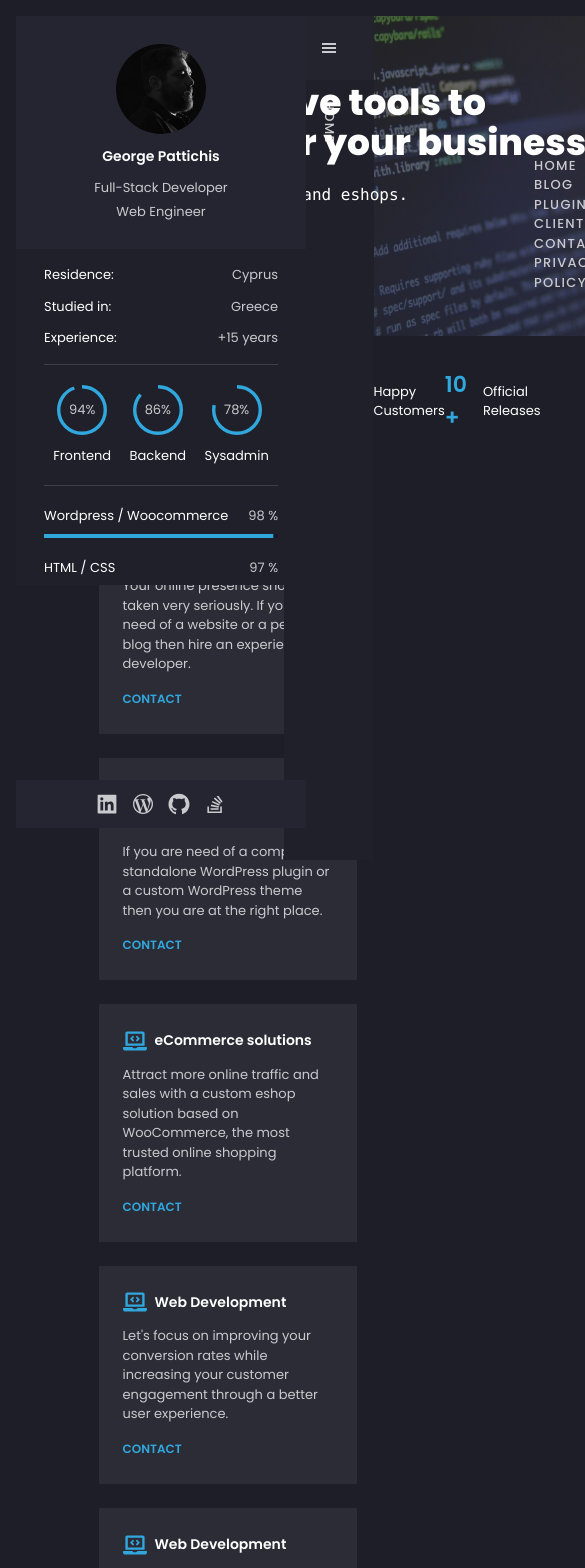
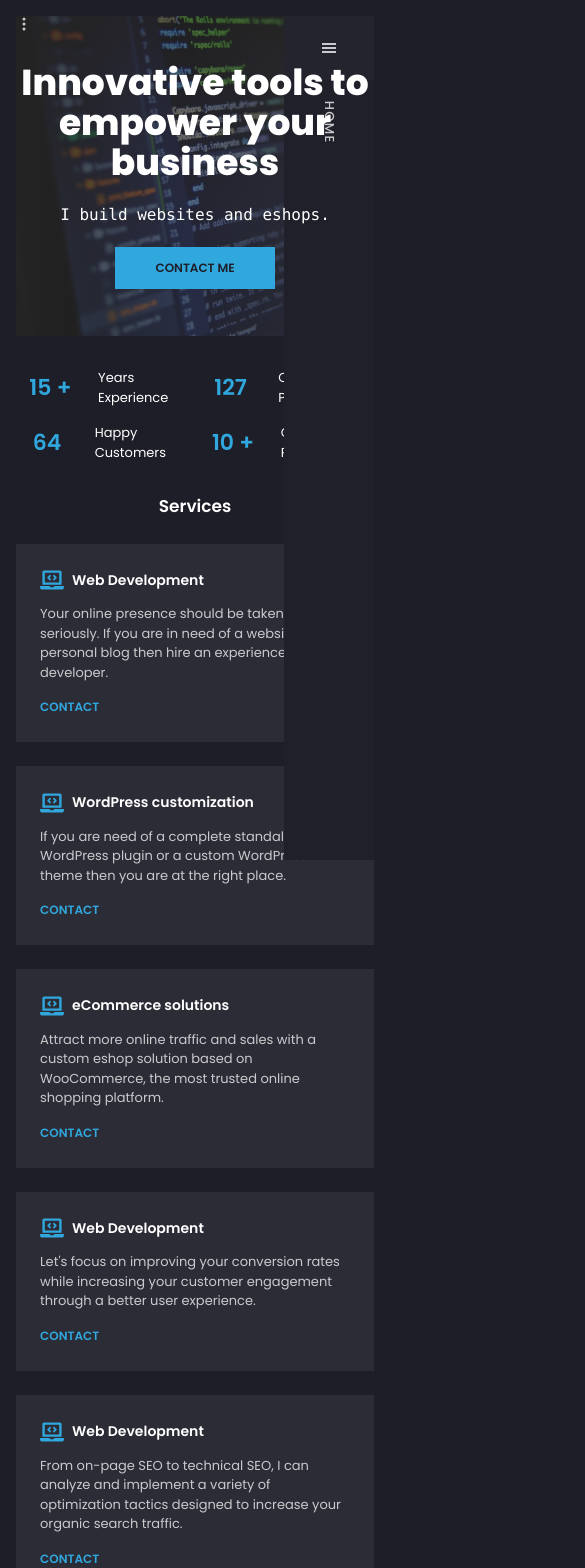
Before and after one commit to sujon3537/gp-portfolio, a React (Vite) app: page / in a window 390 px wide. Shown: the top 1568 px of the page, 585 px wide, since content can reach past the window. Built offline with nearby package versions, Linux system fonts and the light colour scheme; grey boxes are pictures that could not be loaded.

Commit message:
responsive

```diff
--- a/src/App.jsx
+++ b/src/App.jsx
@@ -24,11 +24,9 @@ function App() {
         <LeftSideBar />
       </div>
       <div
-        className={
-          open
-            ? "col-start-3 col-span-8 transition-all duration-700"
-            : "col-start-4 col-span-8 transition-all duration-700"
-        }
+        className={`${
+          open ? "xl:col-start-3" : "xl:col-start-4"
+        } col-start-1 col-end-13 xl:col-span-8 mx-4 transition-all duration-700`}
       >
         <Banner />
         <Featured />
--- a/src/components/Banner.jsx
+++ b/src/components/Banner.jsx
@@ -5,12 +5,12 @@ import bannerImg from "../assets/images/gp-top.png";
 const Banner = () => {
   return (
     <div
-      className="w-[850px] h-[320px] bg-left bg-cover relative flex items-center"
+      className="w-full h-[320px] bg-left bg-cover relative flex justify-center xl:justify-start items-center"
       style={{
         backgroundImage: `url(${bannerBG})`,
       }}
     >
-      <div className="flex flex-col gap-y-5 pl-10">
+      <div className="flex flex-col gap-y-5 xl:pl-10 text-center xl:text-start">
         <h3 className="text-white text-4xl font-extrabold z-10 max-w-md">
           Innovative tools to empower your business
         </h3>
@@ -19,12 +19,12 @@ const Banner = () => {
         </p>
         <a
           href="#"
-          className="text-[#1e1e28] font-semibold text-[12px] text-center uppercase z-10 w-[160px] py-3 bg-primary hover:-translate-y-[2px] duration-300 ease-in-out"
+          className="text-[#1e1e28] font-semibold text-[12px] text-center  uppercase z-10 w-[160px] mx-auto xl:mx-0 py-3 bg-primary hover:-translate-y-[2px] duration-300 ease-in-out"
         >
           contact me
         </a>
       </div>
-      <div className="w-[320px] h-auto z-10">
+      <div className="w-[320px] h-auto z-10 hidden xl:block">
         <img src={bannerImg} alt="banner-img" className="w-full h-full" />
       </div>
       <div className="w-full h-full bg-gradient-to-r from-neutral-800/90 via-neutral-800/60 to-neutral-800/90 absolute top-0 left-0 right-0 bottom-0"></div>
--- a/src/components/Counter.jsx
+++ b/src/components/Counter.jsx
@@ -20,11 +20,11 @@ const Counter = (props) => {
   }, []);
 
   return (
-    <div className="flex items-center gap-x-4">
+    <div className="flex items-center justify-around w-[49%] md:w-[24%]">
       <span className="text-[22px] font-semibold text-primary">
         {number} {props.plus && "+"}
       </span>
-      <h3 className="text-[13px] text-white">{props.title}</h3>
+      <h3 className="text-[13px] text-white w-20 lg:w-full">{props.title}</h3>
     </div>
   );
 };
--- a/src/components/Featured.jsx
+++ b/src/components/Featured.jsx
@@ -3,7 +3,7 @@ import Counter from "./Counter";
 
 const Featured = () => {
   return (
-    <div className="flex justify-between my-8">
+    <div className="flex justify-between flex-wrap gap-y-4 my-8">
       <Counter value={15} plus={true} title="Years Experience" />
       <Counter value={127} title="Completed Projects" />
       <Counter value={64} title="Happy Customers" />
--- /dev/null
+++ b/src/components/Heading.jsx
@@ -0,0 +1,11 @@
+import React from "react";
+
+const Heading = ({ title }) => {
+  return (
+    <h2 className="text-[17px] font-semibold text-white text-center md:text-start mb-6">
+      {title}
+    </h2>
+  );
+};
+
+export default Heading;
--- a/src/components/LeftSideBar.jsx
+++ b/src/components/LeftSideBar.jsx
@@ -3,12 +3,14 @@ import profileImg from "../assets/images/sidebar img.jpg";
 import ProgressCircle from "./ProgressCircle";
 import ProgressBar from "./ProgressBar";
 import { AiFillLinkedin, AiFillGithub } from "react-icons/ai";
-import { BsCheck } from "react-icons/bs";
+import { BsCheck, BsThreeDotsVertical } from "react-icons/bs";
 import { BiEnvelope, BiLogoStackOverflow } from "react-icons/bi";
 import { FiExternalLink } from "react-icons/fi";
 import { RiWordpressFill } from "react-icons/ri";
 
 const LeftSideBar = () => {
+  let [open, setOpen] = useState(false);
+
   let [frontend, setFrontend] = useState(0);
   let [backend, setBackend] = useState(0);
   let [sysadmin, setSysadmin] = useState(0);
@@ -30,8 +32,15 @@ const LeftSideBar = () => {
     setPython(82);
   }, []);
   return (
+    <>
+      <BsThreeDotsVertical
+        className="xl:hidden text-[#cbcbcf]"
+        onClick={() => setOpen(!open)}
+      />
       <div
-      className="w-[290px] relative"
+        className={` relative xl:w-[290px] overflow-hidden transition-all ${
+          open ? "w-[290px]" : "w-0"
+        }`}
         style={{ height: "calc(100vh - 32px)" }}
       >
         <div className="bg-[#252531] text-center px-8 py-7">
@@ -125,6 +134,7 @@ const LeftSideBar = () => {
           <BiLogoStackOverflow className="text-2xl text-textColor" />
         </div>
       </div>
+    </>
   );
 };
 
--- a/src/components/Plugin.jsx
+++ b/src/components/Plugin.jsx
@@ -4,13 +4,13 @@ import GPLogo from "../assets/images/gp-logo.png";
 const Plugin = () => {
   return (
     <div className="mt-8" id="plugins">
-      <div className="flex justify-around my-5">
+      <div className="flex flex-col items-center gap-y-5 md:flex-row md:justify-around my-5">
         <h3 className="text-[28px] font-bold text-white w-[270px]">
           Official WordPress plugins & themes
         </h3>
         <img src={GPLogo} alt="logo" />
       </div>
-      <div className="grid grid-cols-2">
+      <div className="grid md:grid-cols-2">
         <div className="relative min-h-fit">
           <div className="w-[6px] h-[calc(100%-30px)] bg-[#191923] absolute right-5"></div>
           <div className="bg-[#2C2C37] p-[40px] mr-11 mb-7">
--- a/src/components/RightNavbar.jsx
+++ b/src/components/RightNavbar.jsx
@@ -6,11 +6,9 @@ import { Link } from "react-scroll";
 const RightNavbar = ({ handleRightBar, open }) => {
   return (
     <div
-      className={
-        open
-          ? "bg-[#20202A] w-[200px] h-screen transition-all duration-700"
-          : "bg-[#20202A] w-[90px] h-screen transition-all duration-700"
-      }
+      className={`bg-[#20202A] w-0 overflow-hidden xl:w-[90px] ${
+        open ? "w-[200px] xl:w-[200px]" : "w-[90px]"
+      } h-screen transition-all duration-700`}
     >
       <div
         className={
--- a/src/components/Services.jsx
+++ b/src/components/Services.jsx
@@ -1,13 +1,14 @@
 import React from "react";
 import { FaLaptopCode } from "react-icons/fa";
+import Heading from "./Heading";
 
 const Services = () => {
   return (
     <div>
-      <h2 className="text-[17px] font-semibold text-white mb-6">Services</h2>
+      <Heading title="Services" />
       <div className="flex flex-wrap gap-6">
         <div
-          className="max-w-[275px] bg-[#2C2C36] p-6"
+          className="w-full md:w-[48%] lg:w-[31%] h-fit bg-[#2C2C36] p-6"
           style={{ maxHeight: "auto" }}
         >
           <FaLaptopCode className="text-primary text-2xl inline mr-2" />
@@ -27,7 +28,7 @@ const Services = () => {
           </a>
         </div>
         <div
-          className="max-w-[275px] bg-[#2C2C36] p-6"
+          className="w-full md:w-[48%] lg:w-[31%] h-fit bg-[#2C2C36] p-6"
           style={{ maxHeight: "auto" }}
         >
           <FaLaptopCode className="text-primary text-2xl inline mr-2" />
@@ -46,7 +47,7 @@ const Services = () => {
           </a>
         </div>
         <div
-          className="max-w-[275px] bg-[#2C2C36] p-6"
+          className="w-full md:w-[48%] lg:w-[31%] h-fit bg-[#2C2C36] p-6"
           style={{ maxHeight: "auto" }}
         >
           <FaLaptopCode className="text-primary text-2xl inline mr-2" />
@@ -65,7 +66,7 @@ const Services = () => {
           </a>
         </div>
         <div
-          className="max-w-[275px] bg-[#2C2C36] p-6"
+          className="w-full md:w-[48%] lg:w-[31%] h-fit bg-[#2C2C36] p-6"
           style={{ maxHeight: "auto" }}
         >
           <FaLaptopCode className="text-primary text-2xl inline mr-2" />
@@ -84,7 +85,27 @@ const Services = () => {
           </a>
         </div>
         <div
-          className="max-w-[275px] bg-[#2C2C36] p-6"
+          className="w-full md:w-[48%] lg:w-[31%] h-fit bg-[#2C2C36] p-6"
+          style={{ maxHeight: "auto" }}
+        >
+          <FaLaptopCode className="text-primary text-2xl inline mr-2" />
+          <h3 className="text-sm font-semibold text-white inline-block">
+            Web Development
+          </h3>
+          <p className="text-[13px] text-textColor my-3">
+            From on-page SEO to technical SEO, I can analyze and implement a
+            variety of optimization tactics designed to increase your organic
+            search traffic.
+          </p>
+          <a
+            href="#"
+            className="text-primary text-[12px] font-semibold uppercase hover:drop-shadow-[0_0_3px_rgba(250,250,252,0.4)]"
+          >
+            contact{" "}
+          </a>
+        </div>
+        <div
+          className="w-full md:w-[48%] lg:w-[31%] h-fit bg-[#2C2C36] p-6"
           style={{ maxHeight: "auto" }}
         >
           <FaLaptopCode className="text-primary text-2xl inline mr-2" />
```
Lines whose indentation alone changed are shown as unchanged.
